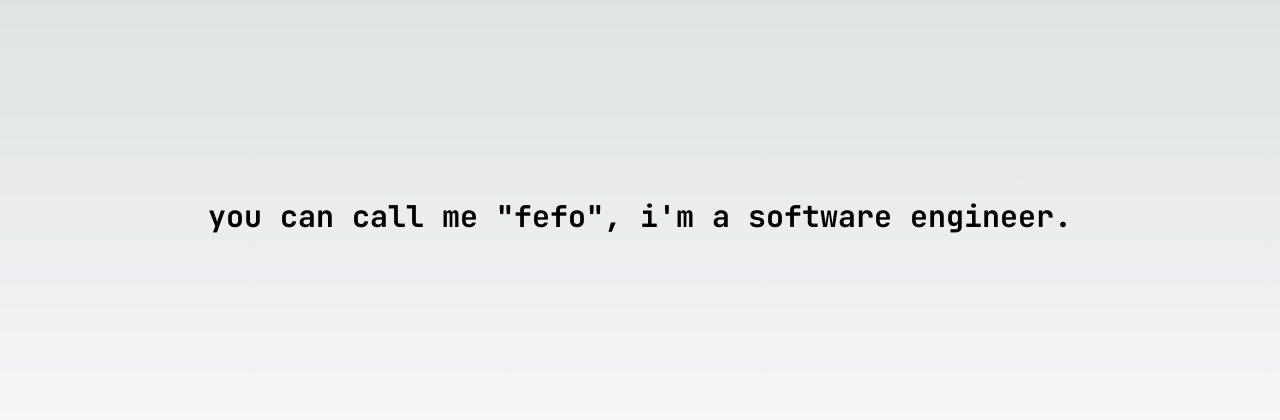
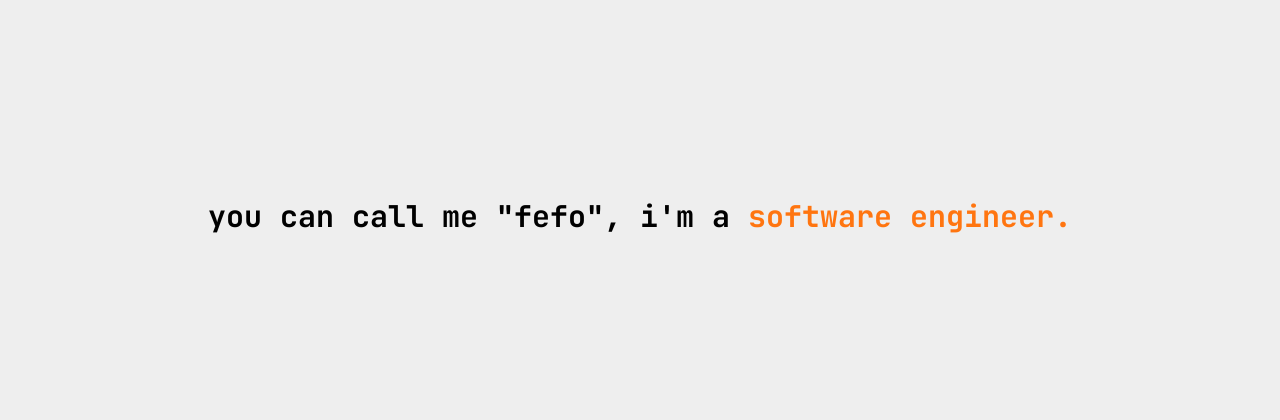
Before and after one commit to fmiras/fmiras.com, a Next.js app: page / in a window 1280 px wide. Shown: the part 184-604 px from the top of the page. Built offline with nearby package versions, Linux system fonts and the light colour scheme.

Commit message:
feat: change colors

```diff
--- a/app/globals.css
+++ b/app/globals.css
@@ -3,25 +3,23 @@
 @tailwind utilities;
 
 :root {
-  --foreground-rgb: 0, 0, 0;
-  --background-start-rgb: 214, 219, 220;
-  --background-end-rgb: 255, 255, 255;
+  --foreground: #000;
+  --background: #eee;
 }
 
 @media (prefers-color-scheme: dark) {
   :root {
-    --foreground-rgb: 255, 255, 255;
-    --background-start-rgb: 0, 0, 0;
-    --background-end-rgb: 0, 0, 0;
+    --foreground: #fff;
+    --background: #565f6b;
   }
 }
 
 body {
-  color: rgb(var(--foreground-rgb));
-  background: linear-gradient(
-      to bottom,
-      transparent,
-      rgb(var(--background-end-rgb))
-    )
-    rgb(var(--background-start-rgb));
+  color: var(--foreground);
+  background: var(--background);
 }
+
+#role {
+  color: #ff7510;
+  white-space: pre;
+}
```
